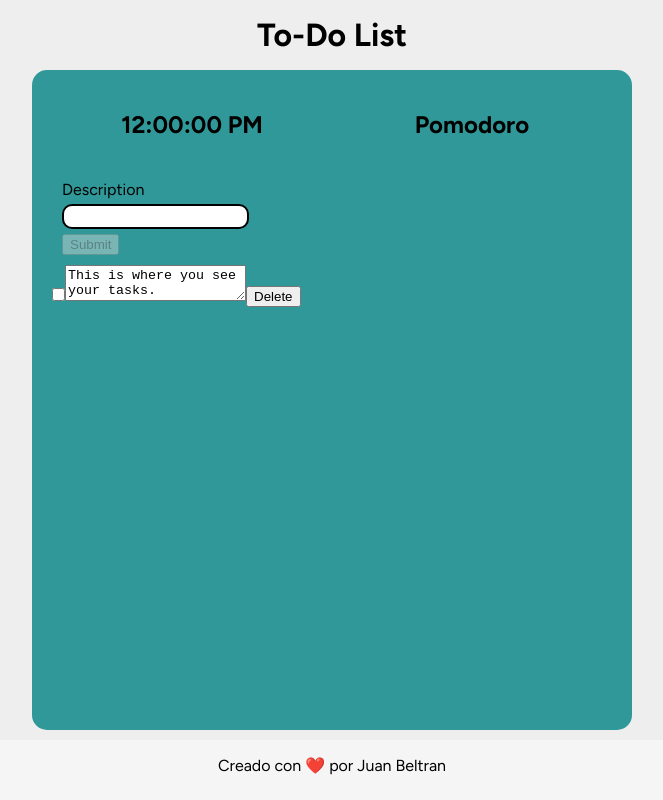
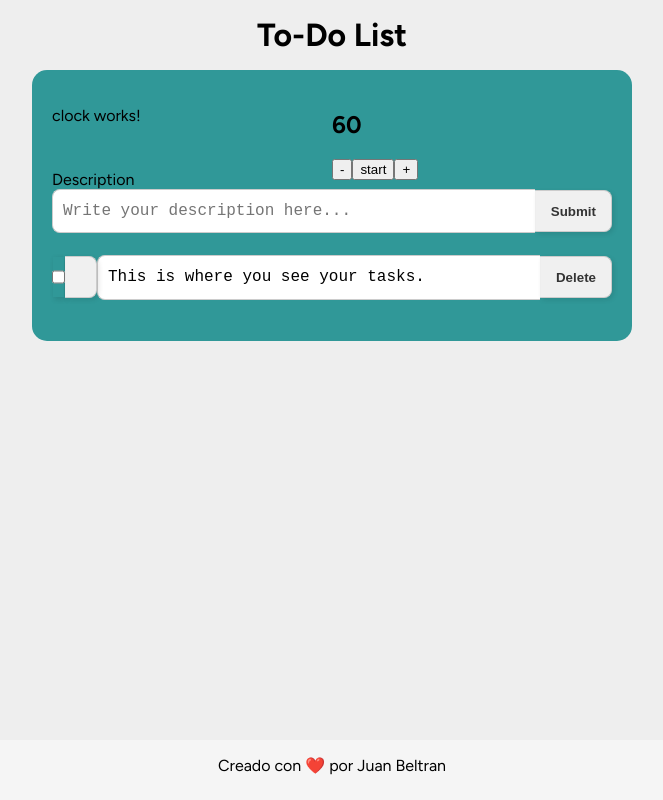
Before and after one commit to jbeltran402/todo-list-angular, an Angular app: page / in a window 1280 px wide. Shown: the whole page, without its empty margins (308-971 px from the left). Built offline with nearby package versions, Linux system fonts and the light colour scheme.

Commit message:
feat(pomodoro): add timer component with countdown and integrate it into the to-do list, improve input styles, and adjust grid layout

```diff
--- a/src/app/app.component.css
+++ b/src/app/app.component.css
@@ -19,7 +19,6 @@
 
 .app-layout main {
     padding: 10px;
-    /* display: block; */
 }
 
 .app-layout footer{
--- a/src/app/app.component.ts
+++ b/src/app/app.component.ts
@@ -1,10 +1,12 @@
 import { Component } from '@angular/core';
 import { RouterOutlet } from '@angular/router';
 import {ToDoListComponent} from './to-do-list/to-do-list.component';
+import {ClockComponent} from './clock/clock.component';
+import {PomodoroTimerComponent} from './pomodoro-timer/pomodoro-timer.component';
 
 @Component({
   selector: 'app-root',
-  imports: [RouterOutlet,ToDoListComponent],
+  imports: [RouterOutlet,ToDoListComponent,ClockComponent,PomodoroTimerComponent],
   templateUrl: './app.component.html',
   styleUrl: './app.component.css'
 })
--- /dev/null
+++ b/src/app/pomodoro-timer/pomodoro-timer.component.html
@@ -0,0 +1,6 @@
+<div>
+    <h2>{{seconds()}}</h2>
+    <button (click)="countdown_timer('reduce_time')"> - </button>
+    <button (click)="countdown_timer('start')"> start </button>
+    <button (click)="countdown_timer('increase_time')"> + </button>
+</div>
--- /dev/null
+++ b/src/app/pomodoro-timer/pomodoro-timer.component.ts
@@ -0,0 +1,42 @@
+import { Component, signal } from '@angular/core';
+
+@Component({
+  selector: 'app-pomodoro-timer',
+  templateUrl: './pomodoro-timer.component.html',
+  styleUrl: './pomodoro-timer.component.css'
+})
+export class PomodoroTimerComponent {
+
+  default_seconds: number = 60
+  seconds = signal(this.default_seconds);
+  private timerId: any;
+
+  countdown_timer(action: string) {
+
+    switch (action) {
+      case ("increase_time"):
+        this.default_seconds += 10;
+        this.seconds.update(s => s + 10);
+        break;
+      case ("reduce_time"):
+        this.default_seconds -= 10;
+        this.seconds.update(s => s - 10);
+        break;
+      case ("start"):
+        clearInterval(this.timerId);
+        this.timerId = setInterval(() => {
+          if (this.seconds() > 0) {
+            this.seconds.update(s => s - 1);
+          } else {
+            clearInterval(this.timerId);
+          }
+        }, 1000); // 1000ms = 1 segundo
+        break;
+      case ("restar"):
+        this.seconds.set(this.default_seconds);
+        break;
+      case ("stop"):
+        clearInterval(this.timerId);
+    }
+  }
+}
--- a/src/app/to-do-list/to-do-list.component.css
+++ b/src/app/to-do-list/to-do-list.component.css
@@ -2,22 +2,23 @@
     background-color: #309898;
     border-radius: 15px;
     margin: auto;
-    height: 100%;
     width: 600px;
     padding: 20px;
-    overflow-x: auto;
     display: grid;
     grid-template: 80px 1fr / 1fr 1fr;
     grid-template-areas:
         "clock pomodoro"
         "task task";
     box-sizing: border-box;
+    overflow: visible;
 }
 
 @media(width < 600px) {
     .gridContainer {
         width: auto;
-
+    }
+    .gridinput {
+        width: auto;
     }
 }
 
@@ -34,7 +35,6 @@
 
 section.task {
     grid-area: task;
-    /* width: 100%; */
 }
 
 section.clock {
@@ -49,16 +49,76 @@ section h2 {
     text-align: center;
 }
 
-form {
-    margin: 0 auto;
-    padding: 10px;
-    width: 100%;
-    display: block;
+textarea {
+  width: 100%;
+  min-height: 10px;      /* Altura de un input normal */
+  padding: 10px;
+  font-size: 16px;
+  line-height: 1.4;
+  border: 1px solid #ccc;
+  border-radius: 8px;
+  box-sizing: border-box;
+  display: block;
+  transition: border-color 0.2s;
+  resize: none;         /* Bloquea que el usuario lo estire manualmente */
+  overflow: hidden;     /* Oculta la barra de scroll lateral */
+  field-sizing: content; /* Hace que el elemento se ajuste al contenido */
 }
 
-input {
-    padding: 3px;
-    margin: 5px 0px;
-    border-radius: 10px;
-    border: 2px solid;
+textarea:focus {
+  outline: none;
+  border-color: #4A90E2;
 }
+
+.error-message {
+  color: red;
+  font-size: 12px;
+  display: block;
+  margin-top: 5px;
+}
+
+.task-row {
+  display: flex;
+  align-items: center;
+  gap: 0;
+  width: 100%;
+  margin-bottom: 15px;
+  box-sizing: border-box;
+  position: relative
+}
+
+/* 1. ESTO CORRIGE EL CHECKBOX Y EL BOTÓN */
+.task-row input[type="checkbox"],
+.task-row span,
+.task-row button {
+    position: sticky;
+    top: 10px;
+    z-index: 10;
+    height: 42px;
+    background-color: #f0f0f0;
+    border: 1px solid #ccc;
+    border-left: 1px solid #eee;
+    border-radius: 0 8px 8px 0; /* Redondeamos solo la derecha */
+    padding: 0 15px;
+    cursor: pointer;
+    font-weight: bold;
+    color: #333;
+    /* Sombra suave para que se note que flota cuando hay scroll */
+    box-shadow: 2px 2px 5px rgba(0,0,0,0.1);
+    flex: 0 0 auto;    /* Prohibido crecer, prohibido encogerse */
+    width: auto;       /* Que ocupen solo lo que necesitan */
+    /* margin-left: -2px; Lo encajamos con el textarea */
+    /* height: 40px; Misma altura que la primera línea del textarea */
+}
+
+/* 2. ESTO CORRIGE EL TEXTAREA */
+.task-row textarea {
+  flex: 1;    /* Toma TODO el espacio restante disponible */
+  border-radius: 8px 0 0 8px; /* Redondeado solo a la izquierda */
+  border-right: none; /* Quitamos borde derecho para que encaje con el botón */
+  field-sizing: content; /* Para que crezca verticalmente con el texto */
+  margin-top: 0;
+  min-width: 0;      /* IMPORTANTE: permite que flex calcule el tamaño real */
+  width: 100%;       /* Intenta ocupar el ancho, pero flex: 1 lo limita al hueco */
+  resize: none;
+}
--- a/src/app/to-do-list/to-do-list.component.html
+++ b/src/app/to-do-list/to-do-list.component.html
@@ -1,22 +1,19 @@
 <div class="gridContainer">
     <section class="clock">
-        <h2>12:00:00 PM</h2>
+        <app-clock></app-clock>
     </section>
     <section class="pomodoro">
-        <h2>Pomodoro</h2>
+        <app-pomodoro-timer></app-pomodoro-timer>
     </section>
     <section class="task">
-        <form (ngSubmit)="addTask(); taskForm.resetForm()" #taskForm="ngForm">
-            <label for="description">Description</label><br>
-            <input type="text" id="description" name="description" [(ngModel)]="newTaskDescription" required
-                #descriptionInput="ngModel" aria-describedby="descriptionError" autocomplete="off">
-            @if (descriptionInput.invalid && (descriptionInput.touched || descriptionInput.dirty)) {
-            <span id="descriptionError" aria-live="polite">
-                Please enter a description
-            </span>
-            }
-            <br>
-            <button type="submit" [disabled]="!taskForm.form.valid">Submit</button>
+            <form (ngSubmit)="addTask(); taskForm.resetForm(); " #taskForm="ngForm">
+                <label for="description">Description</label>
+                <div class="task-row">
+                    <textarea type="text" id="description" name="description" [(ngModel)]="newTaskDescription"
+                        #descriptionInput="ngModel" aria-describedby="descriptionError" rows="1"
+                        placeholder="Write your description here..." autocomplete="off"></textarea>
+                    <button type="submit">Submit</button>
+                </div>
             </form>
 
         @for (task of taskList; track task; let i = $index) {
@@ -27,11 +24,11 @@
             - onDrop: Reorganiza la lista cuando el usuario suelta el elemento.
             -->
         <div draggable="true" (dragstart)="onDragStart($event, i)" (dragover)="onDragOver($event)"
-                (drop)="onDrop($event, i)">
+            (drop)="onDrop($event, i)" class="task-row">
             <input type="checkbox" id="status_{{i}}" name="status"
                 (click)="task.params.status?removeFinishedHour(i):addFinishedHour(i)" [(ngModel)]="task.params.status">
             <span>{{task.params.finish_time}}</span>
-                <textarea [(ngModel)]="task.params.taskDescription"> {{ task.params.taskDescription }} </textarea>
+            <textarea [(ngModel)]="task.params.taskDescription"></textarea>
             <button (click)="delteTask(i)">Delete</button>
         </div>
         }
--- a/src/index.html
+++ b/src/index.html
@@ -2,7 +2,7 @@
 <html lang="es">
 <head>
   <meta charset="utf-8">
-  <title>ToDoList</title>
+  <title>To-Do List</title>
   <base href="/">
   <meta name="viewport" content="width=device-width, initial-scale=1">
   <link rel="icon" type="image/x-icon" href="favicon.ico">
--- a/src/styles.css
+++ b/src/styles.css
@@ -20,3 +20,36 @@ h2 {
 * {
     box-sizing: border-box;
 }
+
+input {
+  width: 100%;             /* Que ocupe el ancho de su contenedor */
+  padding: 12px 16px;      /* Espacio interno para que el texto no toque los bordes */
+  margin: 8px 0;           /* Espacio por fuera */
+  display: inline-block;
+  border: 1px solid #ccc;  /* Un borde sutil */
+  border-radius: 8px;      /* Bordes redondeados modernos */
+  box-sizing: border-box;  /* Asegura que el padding no afecte el ancho total */
+  font-size: 16px;         /* Tamaño de fuente cómodo para leer */
+  outline: none;           /* Quitamos el borde azul por defecto de algunos navegadores */
+  transition: 0.3s;        /* Para que los cambios de color sean suaves */
+}
+
+/* Cuando el usuario pasa el mouse por encima */
+input:hover {
+  border-color: #888;
+}
+
+/* Cuando el usuario hace clic para escribir */
+input:focus {
+  border-color: #FF9F00;    /* Cambia a un color de marca */
+  box-shadow: 0 0 8px rgba(255, 159, 0, 0.2); /* Un resplandor suave */
+}
+
+input::placeholder {
+  color: #aaa;
+  font-style: italic;
+}
+
+input:invalid {
+  border-color: #CB0404;
+}
```
Also changed, not shown: src/app/to-do-list/to-do-list.component.ts (+7 -6 lines), package.json (line endings or trailing spaces), src/app/pomodoro-timer/pomodoro-timer.component.css (added), 1 other file (tests, documents, lock files or other folders). Lines whose indentation alone changed are shown as unchanged.
